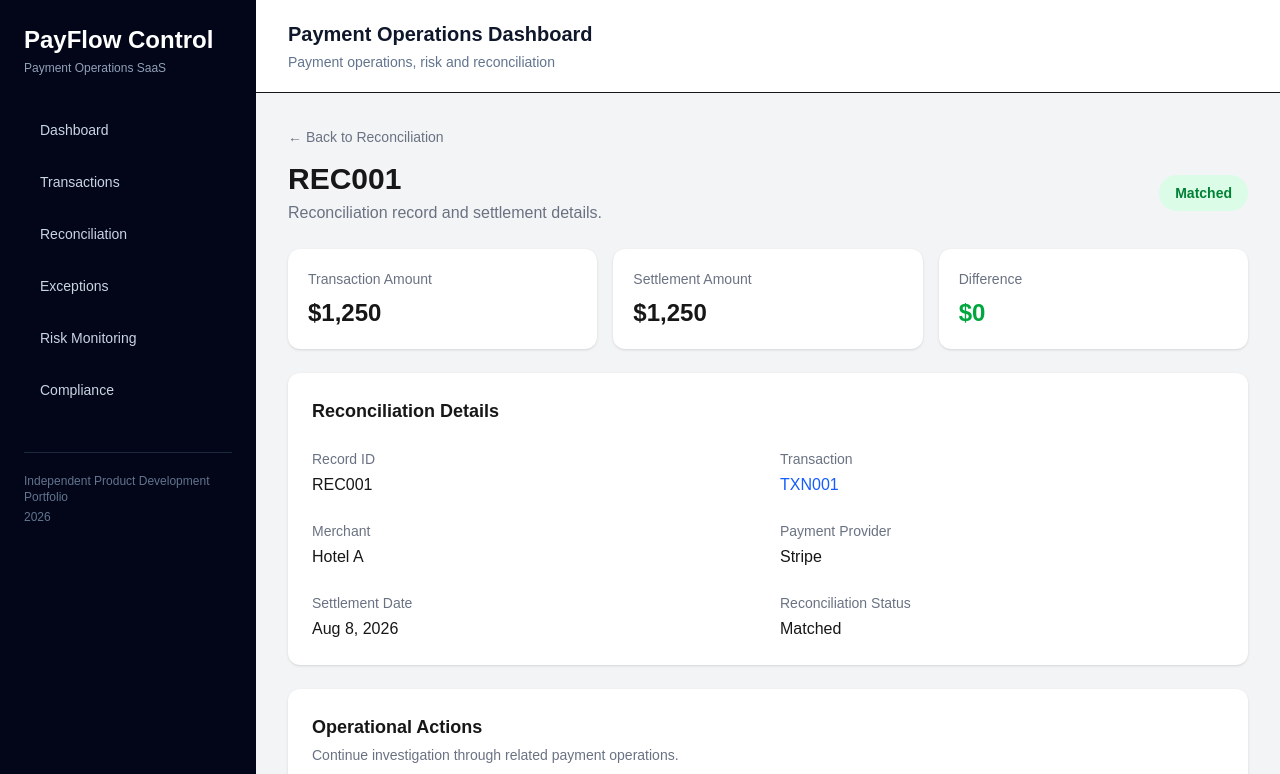
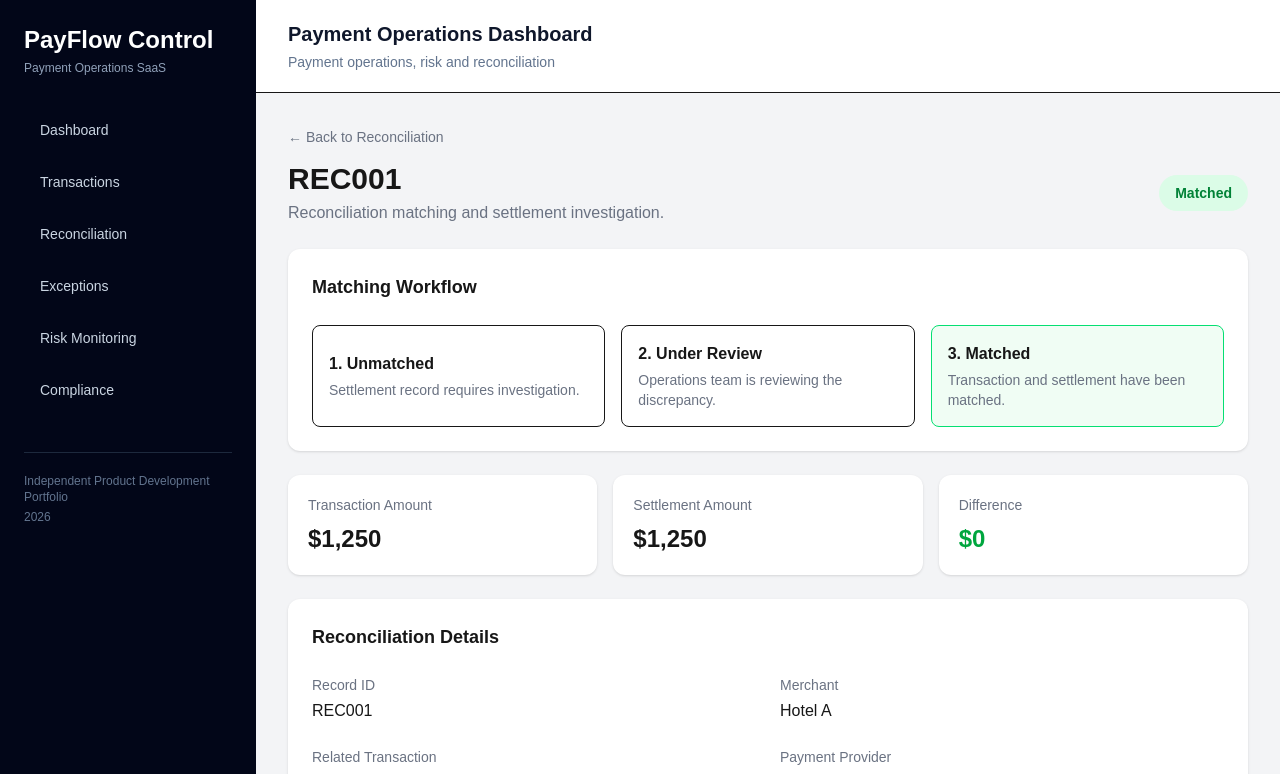
Before and after one commit to yusfss02-glitch/payflow-control, a Next.js app: page /reconciliation/REC001 in a window 1280 px wide. Shown: the top 774 px of the page. Built offline with nearby package versions, Linux system fonts and the light colour scheme.

Commit message:
Add reconciliation detail and matching workflow

```diff
--- a/src/app/reconciliation/[id]/page.tsx
+++ b/src/app/reconciliation/[id]/page.tsx
@@ -1,74 +1,83 @@
+"use client";
+
+import { use } from "react";
+import { useState } from "react";
 import Link from "next/link";
 import Layout from "@/components/Layout";
 
-const records = {
+const reconciliationData = {
   REC001: {
     id: "REC001",
     transaction: "TXN001",
     merchant: "Hotel A",
     amount: "$1,250",
-    status: "Matched",
     paymentProvider: "Stripe",
     settlementAmount: "$1,250",
-    settlementDate: "Aug 8, 2026",
     difference: "$0",
+    status: "Matched",
+    reason: "Transaction amount successfully matched with settlement record.",
   },
   REC002: {
     id: "REC002",
     transaction: "TXN002",
     merchant: "Hotel B",
     amount: "$980",
+    paymentProvider: "Midtrans",
+    settlementAmount: "$960",
+    difference: "$20",
     status: "Under Review",
-    paymentProvider: "Midtrans",
-    settlementAmount: "$950",
-    settlementDate: "Aug 8, 2026",
-    difference: "$30",
+    reason: "Settlement amount differs from the original transaction amount.",
   },
   REC003: {
     id: "REC003",
     transaction: "TXN003",
     merchant: "Hotel C",
     amount: "$2,430",
+    paymentProvider: "Stripe",
+    settlementAmount: "$2,100",
+    difference: "$330",
     status: "Unmatched",
-    paymentProvider: "Stripe",
-    settlementAmount: "$0",
-    settlementDate: "Not Settled",
-    difference: "$2,430",
+    reason: "Settlement record could not be matched with the transaction.",
   },
   REC004: {
     id: "REC004",
     transaction: "TXN004",
     merchant: "Hotel D",
     amount: "$750",
-    status: "Matched",
     paymentProvider: "Xendit",
     settlementAmount: "$750",
-    settlementDate: "Aug 8, 2026",
     difference: "$0",
+    status: "Matched",
+    reason: "Transaction amount successfully matched with settlement record.",
   },
   REC005: {
     id: "REC005",
     transaction: "TXN005",
     merchant: "Hotel E",
     amount: "$1,890",
+    paymentProvider: "Stripe",
+    settlementAmount: "$1,700",
+    difference: "$190",
     status: "Unmatched",
-    paymentProvider: "Stripe",
-    settlementAmount: "$1,850",
-    settlementDate: "Aug 8, 2026",
-    difference: "$40",
+    reason: "Settlement record requires investigation before matching.",
   },
 };
 
-type RecordId = keyof typeof records;
-
-export default async function ReconciliationDetail({
+export default function ReconciliationDetail({
   params,
 }: {
   params: Promise<{ id: string }>;
 }) {
-  const { id } = await params;
+  const { id } = use(params);
 
-  const record = records[id as RecordId];
+  const record =
+    reconciliationData[
+      id as keyof typeof reconciliationData
+    ];
+
+  const [status, setStatus] = useState(
+    record?.status || "Unmatched"
+  );
 
   if (!record) {
     return (
@@ -113,27 +122,83 @@ export default async function ReconciliationDetail({
               </h2>
 
               <p className="mt-1 text-gray-500">
-                Reconciliation record and settlement details.
+                Reconciliation matching and settlement investigation.
               </p>
             </div>
 
-            {record.status === "Matched" && (
-              <span className="rounded-full bg-green-100 px-4 py-2 text-sm font-semibold text-green-700">
-                Matched
-              </span>
-            )}
+            <span
+              className={`rounded-full px-4 py-2 text-sm font-semibold ${
+                status === "Matched"
+                  ? "bg-green-100 text-green-700"
+                  : status === "Under Review"
+                  ? "bg-yellow-100 text-yellow-700"
+                  : "bg-red-100 text-red-700"
+              }`}
+            >
+              {status}
+            </span>
+          </div>
+        </div>
 
-            {record.status === "Under Review" && (
-              <span className="rounded-full bg-yellow-100 px-4 py-2 text-sm font-semibold text-yellow-700">
-                Under Review
-              </span>
-            )}
+        {/* WORKFLOW */}
+        <div className="rounded-xl bg-white p-6 shadow">
+          <h3 className="text-lg font-semibold">
+            Matching Workflow
+          </h3>
 
-            {record.status === "Unmatched" && (
-              <span className="rounded-full bg-red-100 px-4 py-2 text-sm font-semibold text-red-700">
-                Unmatched
-              </span>
-            )}
+          <div className="mt-6 grid grid-cols-3 gap-4">
+
+            <button
+              onClick={() => setStatus("Unmatched")}
+              className={`rounded-lg border p-4 text-left ${
+                status === "Unmatched"
+                  ? "border-red-400 bg-red-50"
+                  : "hover:bg-gray-50"
+              }`}
+            >
+              <p className="font-semibold">
+                1. Unmatched
+              </p>
+
+              <p className="mt-1 text-sm text-gray-500">
+                Settlement record requires investigation.
+              </p>
+            </button>
+
+            <button
+              onClick={() => setStatus("Under Review")}
+              className={`rounded-lg border p-4 text-left ${
+                status === "Under Review"
+                  ? "border-yellow-400 bg-yellow-50"
+                  : "hover:bg-gray-50"
+              }`}
+            >
+              <p className="font-semibold">
+                2. Under Review
+              </p>
+
+              <p className="mt-1 text-sm text-gray-500">
+                Operations team is reviewing the discrepancy.
+              </p>
+            </button>
+
+            <button
+              onClick={() => setStatus("Matched")}
+              className={`rounded-lg border p-4 text-left ${
+                status === "Matched"
+                  ? "border-green-400 bg-green-50"
+                  : "hover:bg-gray-50"
+              }`}
+            >
+              <p className="font-semibold">
+                3. Matched
+              </p>
+
+              <p className="mt-1 text-sm text-gray-500">
+                Transaction and settlement have been matched.
+              </p>
+            </button>
+
           </div>
         </div>
 
@@ -198,7 +263,17 @@ export default async function ReconciliationDetail({
 
             <div>
               <p className="text-sm text-gray-500">
-                Transaction
+                Merchant
+              </p>
+
+              <p className="mt-1 font-medium">
+                {record.merchant}
+              </p>
+            </div>
+
+            <div>
+              <p className="text-sm text-gray-500">
+                Related Transaction
               </p>
 
               <Link
@@ -207,16 +282,6 @@ export default async function ReconciliationDetail({
               >
                 {record.transaction}
               </Link>
-            </div>
-
-            <div>
-              <p className="text-sm text-gray-500">
-                Merchant
-              </p>
-
-              <p className="mt-1 font-medium">
-                {record.merchant}
-              </p>
             </div>
 
             <div>
@@ -231,36 +296,32 @@ export default async function ReconciliationDetail({
 
             <div>
               <p className="text-sm text-gray-500">
-                Settlement Date
+                Current Status
               </p>
 
               <p className="mt-1 font-medium">
-                {record.settlementDate}
-              </p>
-            </div>
-
-            <div>
-              <p className="text-sm text-gray-500">
-                Reconciliation Status
-              </p>
-
-              <p className="mt-1 font-medium">
-                {record.status}
+                {status}
               </p>
             </div>
 
           </div>
+
+          <div className="mt-6 border-t pt-6">
+            <p className="text-sm text-gray-500">
+              Reconciliation Assessment
+            </p>
+
+            <p className="mt-2">
+              {record.reason}
+            </p>
+          </div>
         </div>
 
-        {/* OPERATIONAL ACTIONS */}
+        {/* RELATED OPERATIONS */}
         <div className="rounded-xl bg-white p-6 shadow">
           <h3 className="text-lg font-semibold">
-            Operational Actions
+            Related Operations
           </h3>
-
-          <p className="mt-1 text-sm text-gray-500">
-            Continue investigation through related payment operations.
-          </p>
 
           <div className="mt-5 flex gap-3">
 
--- a/src/app/reconciliation/page.tsx
+++ b/src/app/reconciliation/page.tsx
@@ -47,8 +47,7 @@ export default function ReconciliationPage() {
 
   const filteredRecords = records.filter(
     (record) =>
-      status === "All" ||
-      record.status === status
+      status === "All" || record.status === status
   );
 
   return (
@@ -100,15 +99,14 @@ export default function ReconciliationPage() {
         </div>
 
         <div className="flex items-center justify-between">
+
           <h3 className="text-xl font-semibold">
             Reconciliation Queue
           </h3>
 
           <select
             value={status}
-            onChange={(e) =>
-              setStatus(e.target.value)
-            }
+            onChange={(e) => setStatus(e.target.value)}
             className="rounded-lg border bg-white px-4 py-2"
           >
             <option value="All">
@@ -127,12 +125,16 @@ export default function ReconciliationPage() {
               Under Review
             </option>
           </select>
+
         </div>
 
         <div className="rounded-xl bg-white p-6 shadow">
+
           <table className="w-full text-left">
+
             <thead>
               <tr className="border-b">
+
                 <th className="pb-3">
                   Record
                 </th>
@@ -152,26 +154,34 @@ export default function ReconciliationPage() {
                 <th className="pb-3">
                   Status
                 </th>
+
               </tr>
             </thead>
 
             <tbody>
+
               {filteredRecords.map((record) => (
                 <tr
                   key={record.id}
                   className="border-b last:border-0"
                 >
+
                   <td className="py-4 font-medium">
                     <Link
                       href={`/reconciliation/${record.id}`}
-                      className="inline-block text-blue-600 underline hover:text-blue-800"
+                      className="text-blue-600 underline hover:text-blue-800"
                     >
                       {record.id}
                     </Link>
                   </td>
 
                   <td>
-                    {record.transaction}
+                    <Link
+                      href={`/transactions/${record.transaction}`}
+                      className="text-blue-600 hover:underline"
+                    >
+                      {record.transaction}
+                    </Link>
                   </td>
 
                   <td>
@@ -183,6 +193,7 @@ export default function ReconciliationPage() {
                   </td>
 
                   <td>
+
                     {record.status === "Matched" && (
                       <span className="rounded-full bg-green-100 px-3 py-1 text-xs font-semibold text-green-700">
                         Matched
@@ -200,11 +211,22 @@ export default function ReconciliationPage() {
                         Under Review
                       </span>
                     )}
+
                   </td>
+
                 </tr>
               ))}
+
             </tbody>
+
           </table>
+
+          {filteredRecords.length === 0 && (
+            <p className="py-8 text-center text-gray-500">
+              No reconciliation records found.
+            </p>
+          )}
+
         </div>
 
       </div>
```
